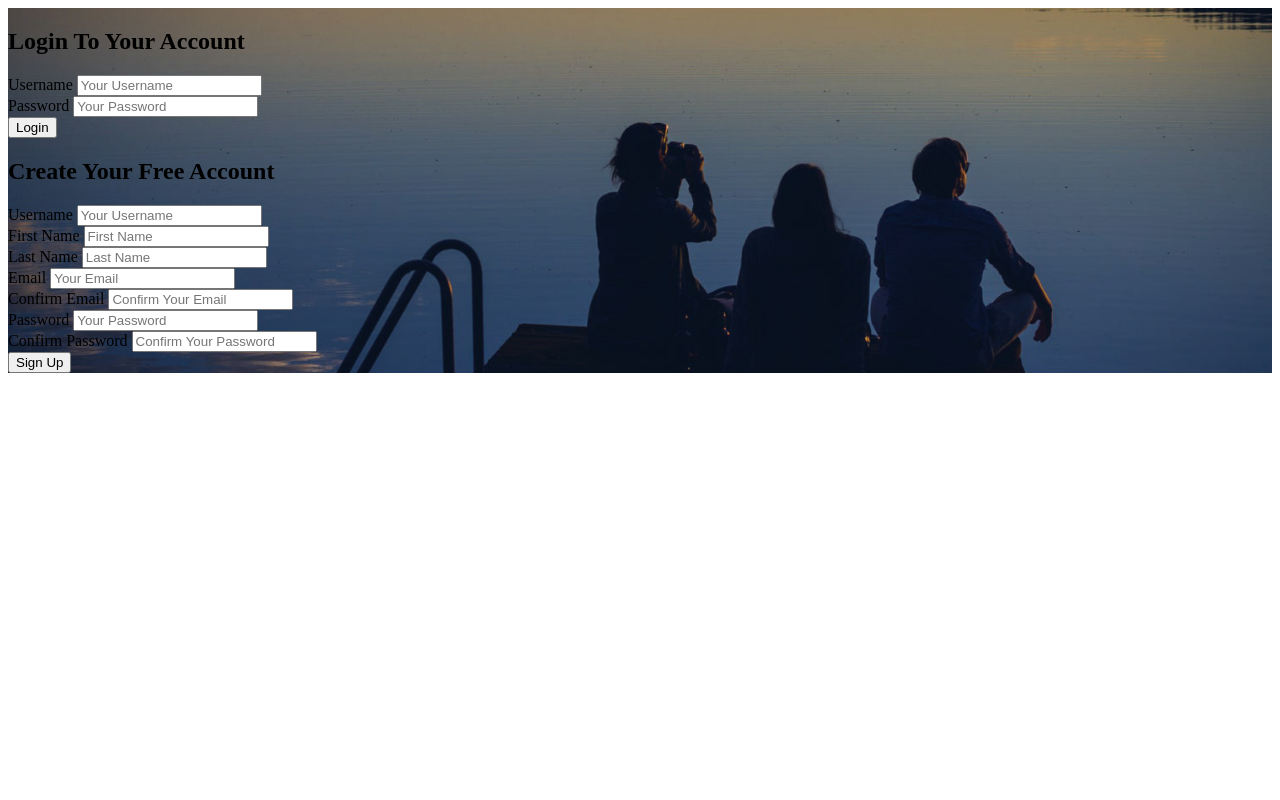
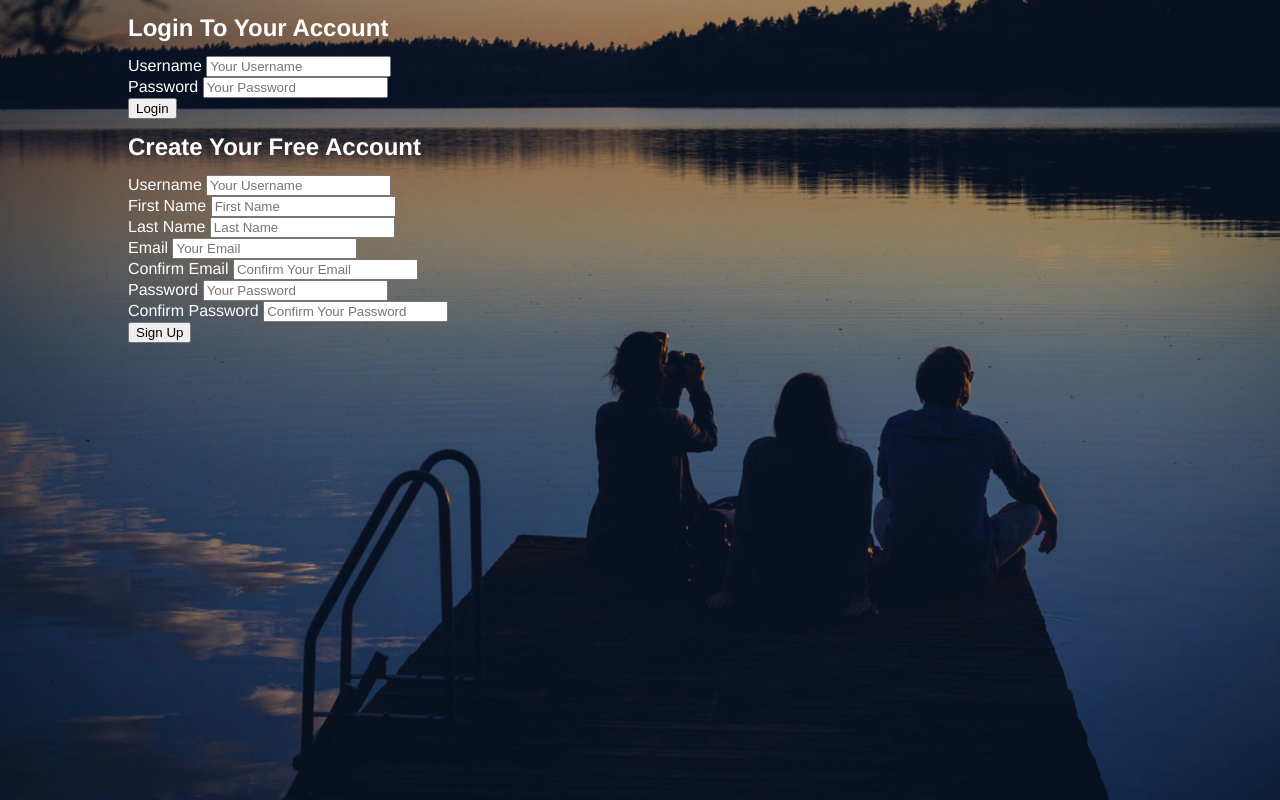
Before and after one commit to Steven-Ang/Slotify, a PHP site: page /register.php in a window 1280 px wide. Run offline with PHP 8.4, Linux system fonts and the light colour scheme.

Commit message:
Add styling to login container

```diff
--- a/assets/css/register.css
+++ b/assets/css/register.css
@@ -1,7 +1,25 @@
+html, body {
+  margin: 0;
+  padding: 0;
+  height: 100%;
+  box-sizing: border-box;
+}
+
 #background {
   display: table;
   width: 100%;
-  height: 100%;
+  min-height: 100%;
   background: #000 url("../images/bg.jpg") center no-repeat;
   background-size: cover;
 }
+
+#loginContainer {
+  font-family: "Helvetica Neue", Helvetica, sans-serif;
+  font-weight: normal;
+  line-height: 1rem;
+  color: #fff;
+  width: 80%;
+  margin: 0 auto;
+  position: relative;
+  max-width: 1024px;
+}
--- a/register.php
+++ b/register.php
@@ -29,6 +29,9 @@ function getInput($input) {
 <body>
 
   <div id="background">
+
+    <div id="loginContainer">
+
       <div id="inputContainer">
         <form action="register.php" method="POST" id="loginForm">
           <h2>Login To Your Account</h2>
@@ -107,6 +110,7 @@ function getInput($input) {
 
       </div>
     </div>
+  </div>
 
 </body>
 </html>
```
Lines whose indentation alone changed are shown as unchanged.
